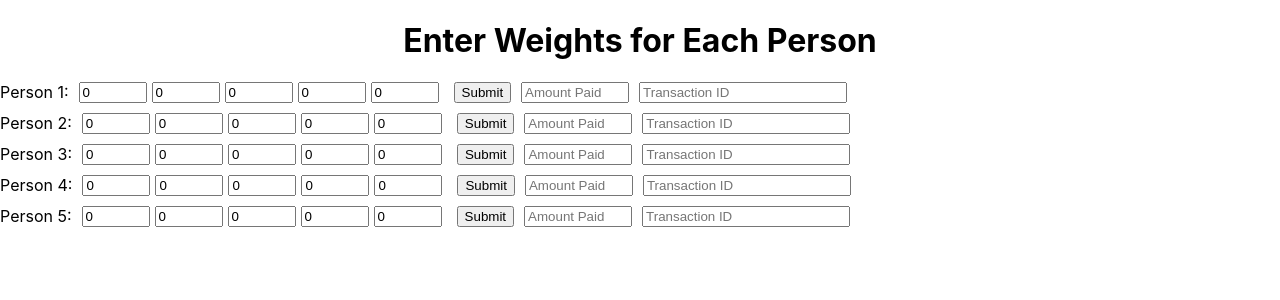
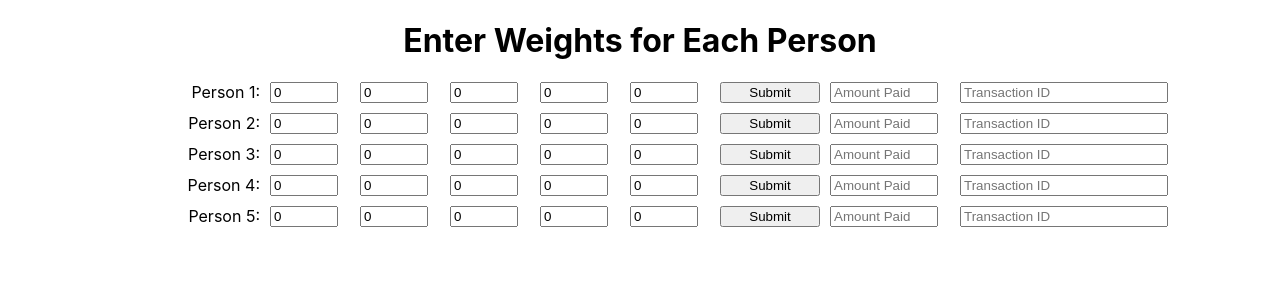
Before and after one commit to CharlieSwires/payara-test, a React (Create React App) app in the folder src/main/webapp/luggage-calculator-app/: page / in a window 1280 px wide. Shown: the top 300 px of the page. Built offline with nearby package versions, Linux system fonts and the light colour scheme.

Commit message:
centres 5x person display

```diff
--- a/src/main/webapp/luggage-calculator-app/src/WeightsInputScreen.js
+++ b/src/main/webapp/luggage-calculator-app/src/WeightsInputScreen.js
@@ -8,13 +8,20 @@ function WeightsInputScreen({ peopleList, onWeightsChange, onWeightsSubmit }) {
 
   return (
     <div>
-      <h1>Enter Weights for Each Person</h1>
+      <h1 style={{ textAlign: 'center' }}>Enter Weights for Each Person</h1>
+      <div style={{ maxWidth: '1000px', margin: '0 auto' }}>
         {peopleList.map((person, personIndex) => (
           <div
             key={personIndex}
-          style={{ display: 'flex', alignItems: 'center', marginBottom: '10px' }}
+            style={{
+              display: 'grid',
+              gridTemplateColumns: '120px repeat(5, 80px) 100px 120px 220px',
+              alignItems: 'center',
+              marginBottom: '10px',
+              gap: '10px',
+            }}
           >
-          <span style={{ marginRight: '10px' }}>Person {personIndex + 1}:</span>
+            <span style={{ textAlign: 'right' }}>Person {personIndex + 1}:</span>
             {person.weights.map((weight, weightIndex) => (
               <input
                 key={weightIndex}
@@ -23,22 +30,17 @@ function WeightsInputScreen({ peopleList, onWeightsChange, onWeightsSubmit }) {
                 onChange={(e) =>
                   onWeightsChange(personIndex, weightIndex, e.target.value)
                 }
-              style={{ marginRight: '5px', width: '60px' }}
+                style={{ width: '60px' }}
               />
             ))}
-          <button
-            onClick={() => handleSubmit(personIndex)}
-            style={{ marginLeft: '10px' }}
-          >
-            Submit
-          </button>
+            <button onClick={() => handleSubmit(personIndex)}>Submit</button>
             {/* Display Amount Paid */}
             <input
               type="text"
               value={person.amountPaid}
               readOnly
               placeholder="Amount Paid"
-            style={{ marginLeft: '10px', width: '100px' }}
+              style={{ width: '100px' }}
             />
             {/* Display Transaction ID */}
             <input
@@ -46,10 +48,11 @@ function WeightsInputScreen({ peopleList, onWeightsChange, onWeightsSubmit }) {
               value={person.transactionId}
               readOnly
               placeholder="Transaction ID"
-            style={{ marginLeft: '10px', width: '200px' }}
+              style={{ width: '200px' }}
             />
           </div>
         ))}
+      </div>
     </div>
   );
 }
```
Lines whose indentation alone changed are shown as unchanged.
